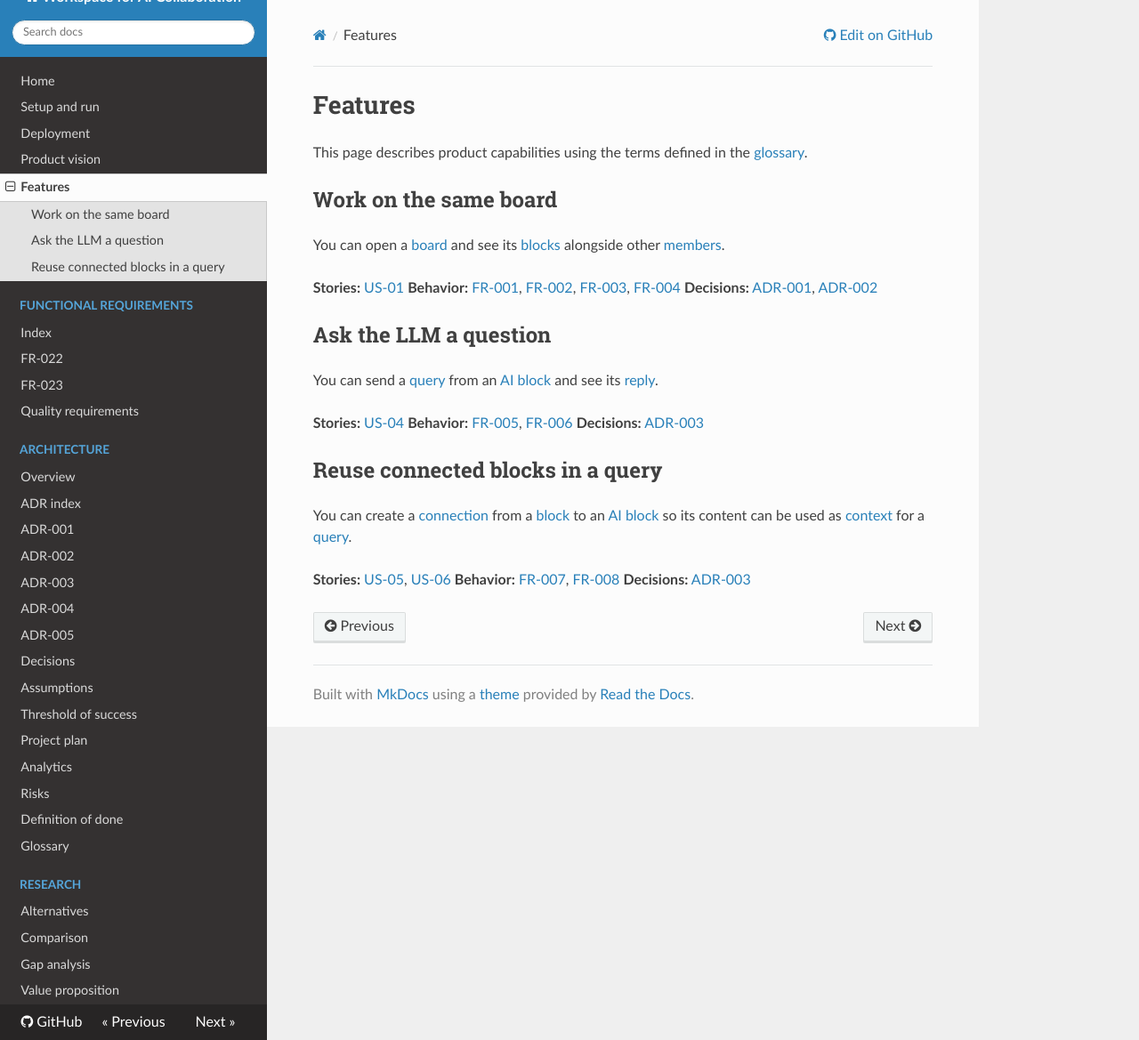
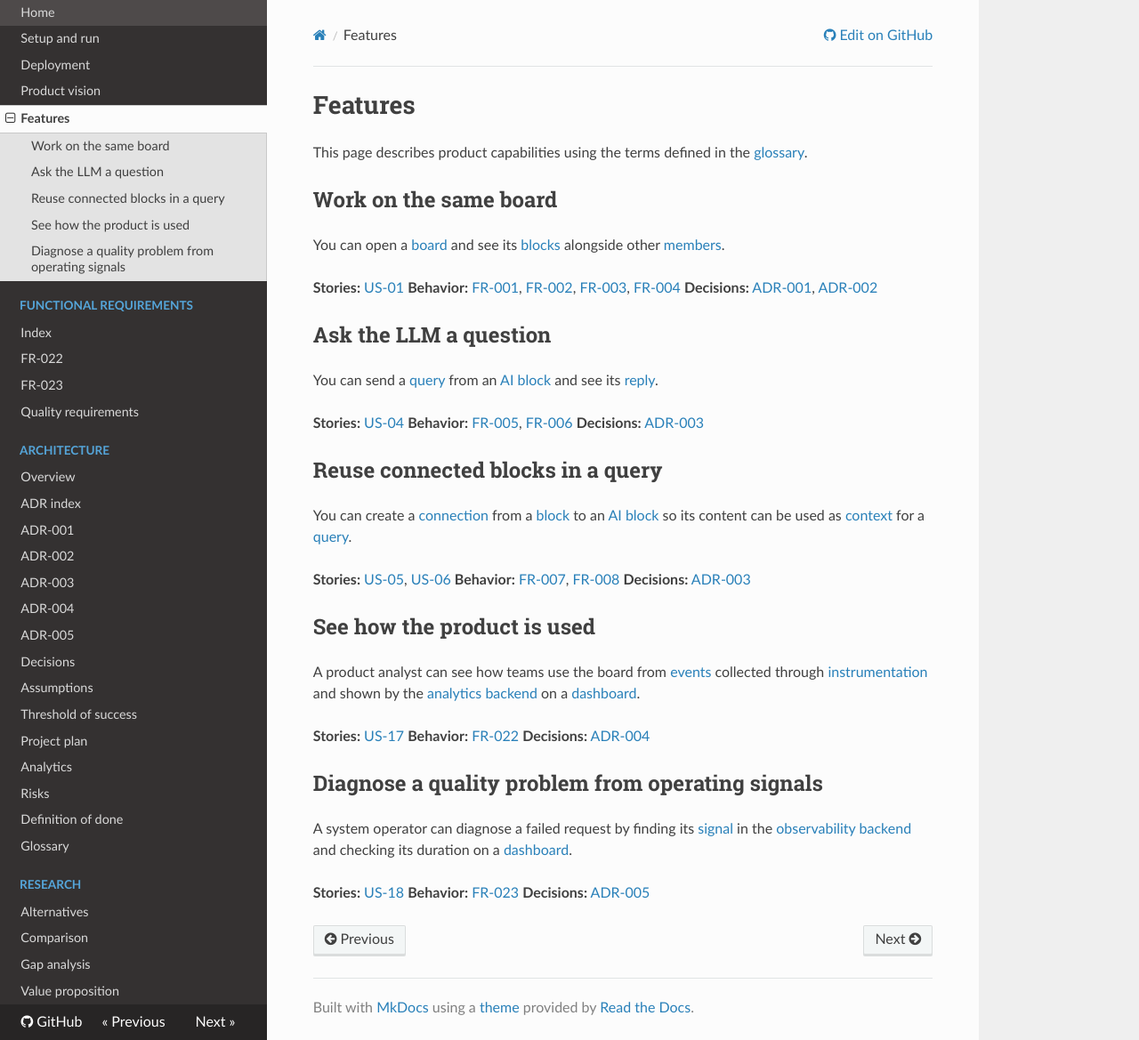
Before and after one commit to WellMadeTeam/workspace-ai-03, an MkDocs documentation site: the page built from docs/features.md, in a window 1280 px wide and 1169 px high. Shown: the whole window at 89% size. Built offline with MkDocs 1.6.1, drawn with Linux system fonts in a browser that asks for light colours; nearby versions of some CDN libraries.

Commit message:
docs(features): document analytics and observability

```diff
--- a/docs/features.md
+++ b/docs/features.md
@@ -25,3 +25,19 @@ You can create a [connection](glossary.md#connection) from a [block](glossary.md
 **Stories:** [US-05](https://github.com/WellMadeTeam/workspace-ai-03/issues/41), [US-06](https://github.com/WellMadeTeam/workspace-ai-03/issues/42)
 **Behavior:** [FR-007](functional-requirements/fr/FR-007.md), [FR-008](functional-requirements/fr/FR-008.md)
 **Decisions:** [ADR-003](architecture/adr/ADR-003.md)
+
+## See how the product is used
+
+A product analyst can see how teams use the board from [events](glossary.md#event) collected through [instrumentation](glossary.md#instrumentation) and shown by the [analytics backend](glossary.md#analytics-backend) on a [dashboard](glossary.md#dashboard).
+
+**Stories:** [US-17](https://github.com/WellMadeTeam/workspace-ai-03/issues/277)
+**Behavior:** [FR-022](functional-requirements/fr/FR-022.md)
+**Decisions:** [ADR-004](architecture/adr/ADR-004.md)
+
+## Diagnose a quality problem from operating signals
+
+A system operator can diagnose a failed request by finding its [signal](glossary.md#signal) in the [observability backend](glossary.md#observability-backend) and checking its duration on a [dashboard](glossary.md#dashboard).
+
+**Stories:** [US-18](https://github.com/WellMadeTeam/workspace-ai-03/issues/278)
+**Behavior:** [FR-023](functional-requirements/fr/FR-023.md)
+**Decisions:** [ADR-005](architecture/adr/ADR-005.md)
```
Also changed, not shown: docs/glossary.md (+20 -0 lines).
